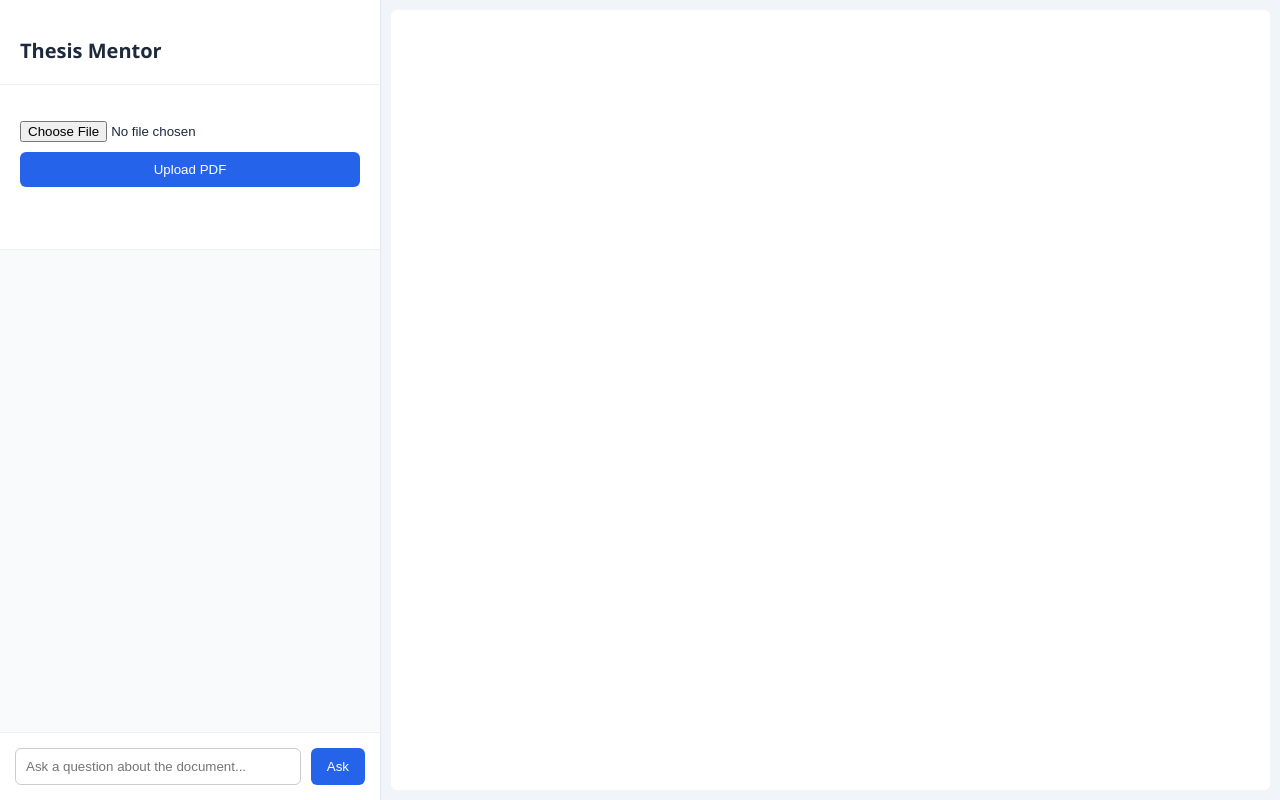
After one commit to Archange-Mbah/ThesisMentor, a Flask app: template app/templates/chat.html in a window 1280 px wide. The commit adds this page. Run offline with Flask 3, Linux system fonts and the light colour scheme; the template is opened without the code that fills it, so the values that code supplies are empty.

Commit message:
Add landing page and chat page

```diff
--- a/app/__init__.py
+++ b/app/__init__.py
@@ -0,0 +1,5 @@
+from flask import Flask
+
+app = Flask(__name__)
+
+from app import routes
--- a/app/infrastructure/pdf_processing.py
+++ b/app/infrastructure/pdf_processing.py
@@ -43,8 +43,10 @@ def detect_intro_pages(pdf_path: str) -> int:
         tests/test_docs/sample.pdf
       If it does not exist, you must add a small PDF there before running tests.
     """
+
     # TODO: implement
     raise NotImplementedError
+
 
 
 def iter_pages_with_labels(pdf_path: str):
--- a/app/static/css/style.css
+++ b/app/static/css/style.css
@@ -1,3 +1,233 @@
-.layout { display: flex; height: 100vh; }
-.chat-pane { flex: 1; padding: 12px; border-right: 1px solid #eee; }
-.pdf-pane { flex: 2; padding: 12px; }
+/*index html*/
+
+body {
+    font-family: Arial, sans-serif;
+    margin: 0;
+    background-color: #f4f6f9;
+}
+
+/* HEADER */
+
+header {
+    display: flex;
+    justify-content: space-between;
+    align-items: center;
+    background: #1f2937;
+    color: white;
+    padding: 15px 40px;
+}
+
+nav a {
+    margin-left: 20px;
+    color: white;
+    text-decoration: none;
+}
+
+
+/* HERO */
+
+.hero {
+    text-align: center;
+    padding: 80px 20px;
+    background: #3b82f6;
+    color: white;
+}
+
+.hero button {
+    padding: 10px 25px;
+    border: none;
+    background: white;
+    color: #3b82f6;
+    font-size: 16px;
+    border-radius: 5px;
+}
+
+
+/* UPLOAD */
+
+.upload {
+    text-align: center;
+    padding: 60px;
+}
+
+.upload input {
+    padding: 10px;
+}
+
+
+/* FEATURES */
+
+.features {
+    display: flex;
+    justify-content: center;
+    gap: 30px;
+    padding: 60px;
+}
+
+.feature {
+    background: white;
+    padding: 30px;
+    border-radius: 8px;
+    width: 250px;
+    text-align: center;
+}
+
+
+/* FOOTER */
+
+footer {
+    text-align: center;
+    padding: 20px;
+    background: #1f2937;
+    color: white;
+}
+
+
+
+/*chat html*/
+
+/* GLOBAL */
+
+body{
+margin:0;
+font-family: "Segoe UI", sans-serif;
+background:#f8fafc;
+color:#1e293b;
+}
+
+
+/* LAYOUT */
+
+.layout{
+display:flex;
+height:100vh;
+}
+
+
+/* CHAT SIDE */
+
+.chat-pane{
+
+width:380px;
+background:white;
+
+display:flex;
+flex-direction:column;
+
+border-right:1px solid #e5e7eb;
+}
+
+
+.title{
+
+padding:20px;
+font-size:20px;
+font-weight:600;
+border-bottom:1px solid #eee;
+}
+
+
+/* UPLOAD */
+
+.upload-box{
+
+padding:20px;
+border-bottom:1px solid #eee;
+
+display:flex;
+flex-direction:column;
+gap:10px;
+}
+
+
+.primary-btn{
+
+padding:10px;
+border:none;
+
+background:#2563eb;
+color:white;
+
+border-radius:6px;
+cursor:pointer;
+}
+
+
+/* CHAT */
+
+.chat-box{
+
+display:flex;
+flex-direction:column;
+flex:1;
+}
+
+
+/* MESSAGES */
+
+.messages{
+
+flex:1;
+padding:20px;
+
+overflow-y:auto;
+
+background:#f9fafb;
+}
+
+
+/* INPUT AREA */
+
+.input-area{
+
+display:flex;
+
+padding:15px;
+border-top:1px solid #eee;
+gap:10px;
+}
+
+
+.input-area input{
+
+flex:1;
+padding:10px;
+
+border-radius:6px;
+border:1px solid #ccc;
+}
+
+
+.input-area button{
+
+padding:10px 16px;
+
+border:none;
+background:#2563eb;
+color:white;
+
+border-radius:6px;
+cursor:pointer;
+}
+
+
+/* PDF SIDE */
+
+.pdf-pane{
+
+flex:1;
+padding:10px;
+background:#f1f5f9;
+}
+
+
+.pdf-pane iframe{
+
+width:100%;
+height:100%;
+
+border:none;
+
+border-radius:6px;
+background:white;
+}
--- /dev/null
+++ b/app/templates/chat.html
@@ -0,0 +1,56 @@
+<!doctype html>
+<html lang="en">
+
+<head>
+<meta charset="utf-8" />
+<meta name="viewport" content="width=device-width,initial-scale=1" />
+<title>ThesisMentor</title>
+<link rel="stylesheet" href="{{ url_for('static', filename='css/style.css') }}">
+</head>
+
+<body>
+<div class="layout">
+<!-- LEFT : CHAT -->
+<section class="chat-pane">
+<h2 class="title">Thesis Mentor</h2>
+<div class="upload-box">
+<input id="pdfFile" type="file" accept="application/pdf" />
+
+<button id="uploadBtn" class="primary-btn">Upload PDF</button>
+
+<p id="status"></p>
+
+</div>
+
+<div class="chat-box">
+
+<div class="messages">
+<pre id="answer"></pre>
+</div>
+
+<div class="input-area">
+
+<input id="query" type="text" placeholder="Ask a question about the document..." />
+
+<button id="askBtn">Ask</button>
+
+</div>
+
+</div>
+</section>
+
+
+<!-- RIGHT : PDF -->
+
+<section class="pdf-pane">
+<iframe
+id="pdfFrame"
+title="PDF Viewer"
+src=""
+></iframe>
+</section>
+
+</div>
+<script src="/static/js/app.js"></script>
+</body>
+</html>
--- /dev/null
+++ b/run.py
@@ -0,0 +1,4 @@
+from app import app
+
+if __name__ == "__main__":
+    app.run(debug=True)
```
Also changed, not shown: app/routes.py (added, +11 -0 lines), app/templates/index.html (+52 -30 lines), 2 other files.
